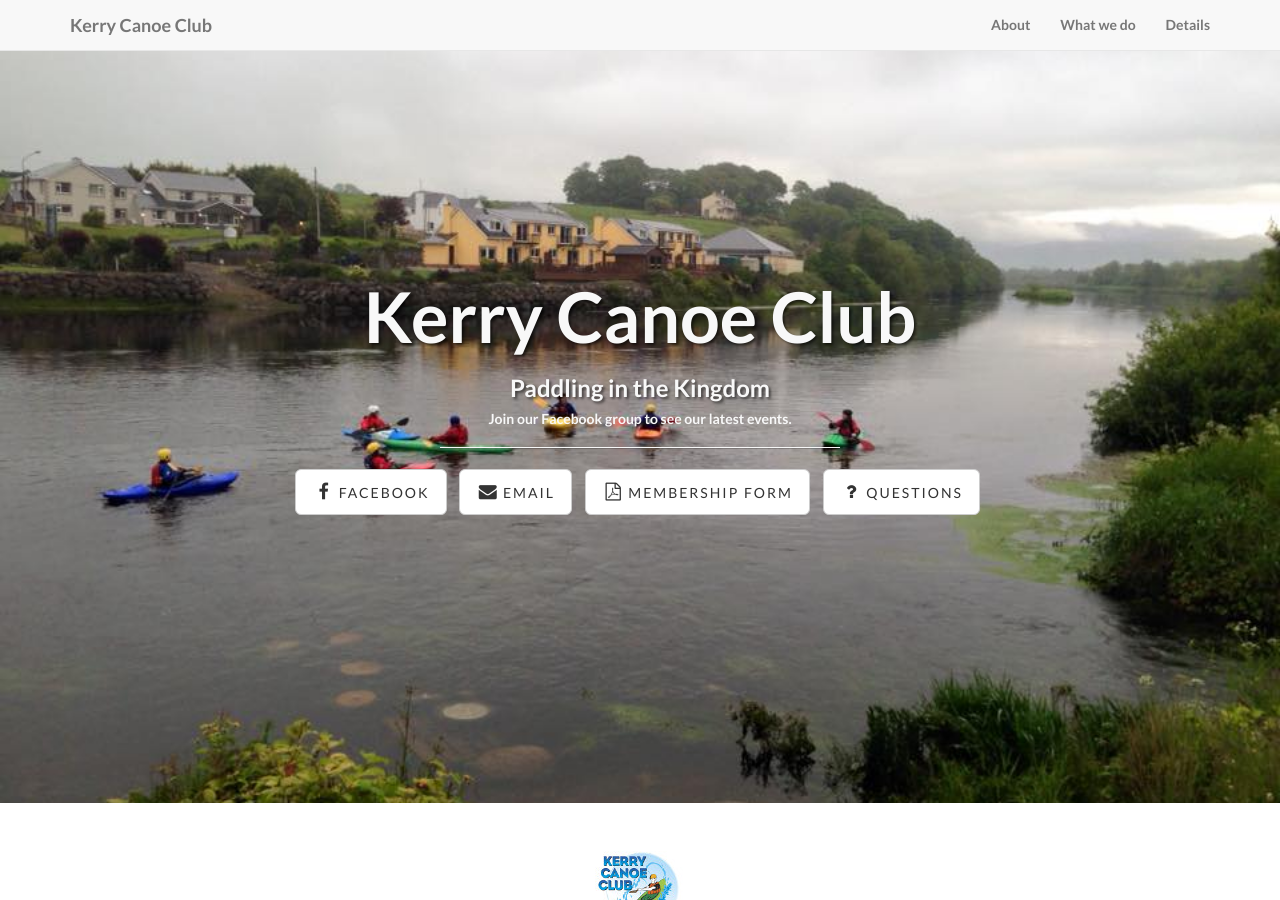
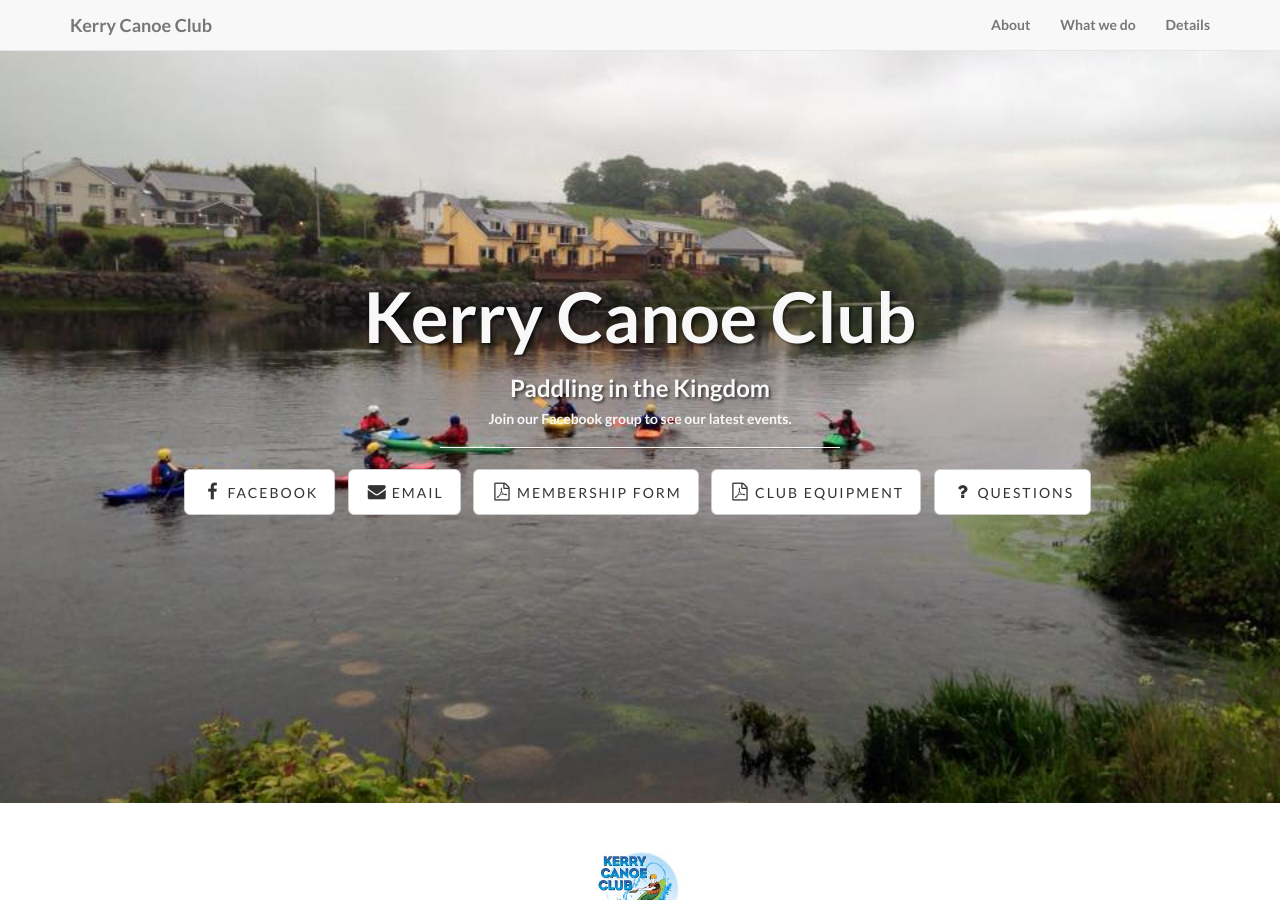
Before and after one commit to kerrycanoeclub/kerrycanoeclub.github.io, a Jekyll site: the page built from index.html, in a window 1280 px wide and 900 px high. Built offline with Jekyll 4.4.1, drawn with Linux system fonts in a browser that asks for light colours.

Commit message:
Assets and rules Assets/images and assets/documents added

```diff
--- a/_includes/home.html
+++ b/_includes/home.html
@@ -20,6 +20,9 @@
 							<li>
 								<a href="/membership_form_2019.pdf" target="_blank" class="btn btn-default btn-lg"><i class="fa fa-file-pdf-o fa-fw"></i> <span class="network-name">Membership Form</span></a>
 							</li>
+							<li>
+								<a href="assets/documents/Club_Equipment_Rules.pdf" target="_blank" class="btn btn-default btn-lg"><i class="fa fa-file-pdf-o fa-fw"></i> <span class="network-name">Club Equipment</span></a>
+							</li>
                             <li>
 								<a href="/beginners_faq.html" class="btn btn-default btn-lg"><i class="fa fa-question fa-fw"></i> <span class="network-name">Questions</span></a>
 							</li>
```
Also changed, not shown: assets/images/Kayak_Gearhameen_whitewater.jpg (added), assets/images/Kayak_River_Laune_journeying.jpg (added), assets/images/Kayak_Social_BBQ.jpg (added), assets/images/Kayak_Upper_Carragh_whitewater.jpg (added), assets/images/Sea_kayak_photo_1.jpg (added), assets/images/carragh_lake_paddling.jpg (added), 10 other files.
